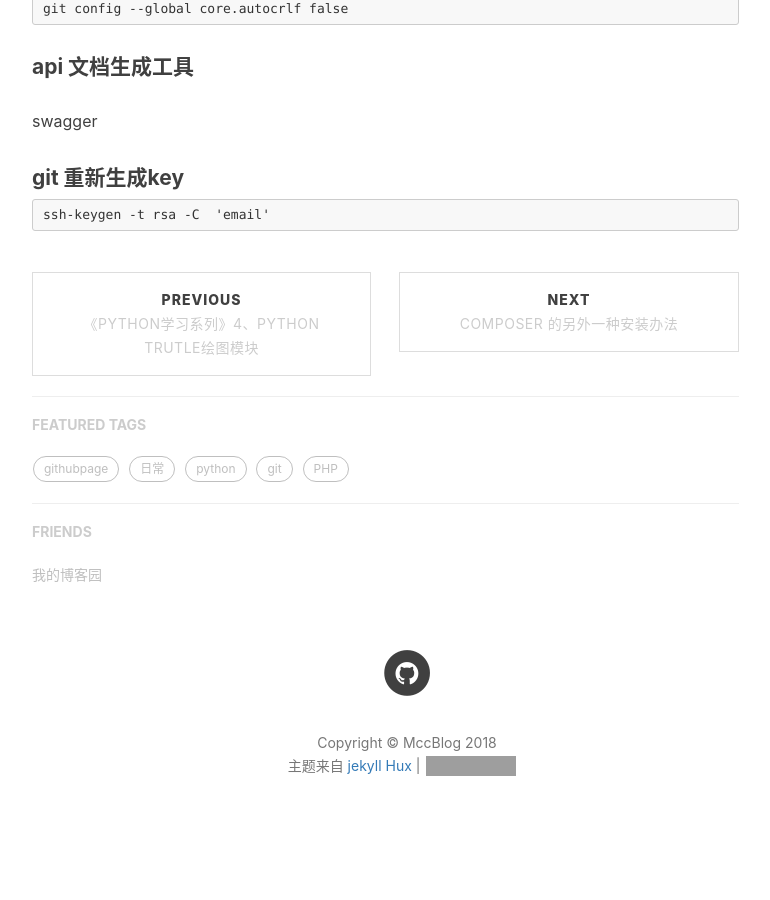
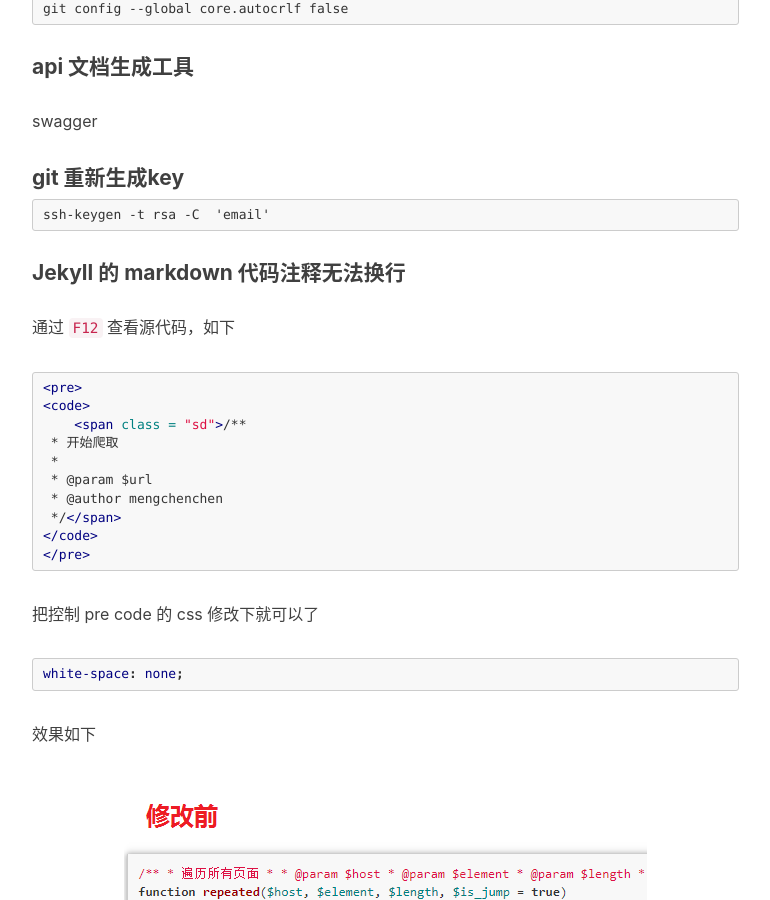
Before and after one commit to mengchenchen/mengchenchen.github.io, a Jekyll site: the page built from _posts/2018-07-09-日常操作.md, in a window 1280 px wide and 900 px high, scrolled down 1467 px. Shown: the whole window, without its empty margins (233-1003 px from the left). Built offline with Jekyll 4.4.1, drawn with Linux system fonts in a browser that asks for light colours; nearby versions of some CDN libraries; our own code applies the rules of GitHub Pages for plain Markdown files; comment, search, counter and statistics services are not loaded; before the commit the page ends 2337 px from its top, so only the background shows below that; grey boxes are pictures that could not be loaded.

Commit message:
markdown 无法自动换行

````diff
--- a/_posts/2018-07-09-日常操作.md
+++ b/_posts/2018-07-09-日常操作.md
@@ -59,3 +59,32 @@ swagger
 ```
 ssh-keygen -t rsa -C  'email'
 ```
+
+#### Jekyll 的 markdown 代码注释无法换行
+
+通过 `F12` 查看源代码，如下
+
+```html
+<pre>
+<code>
+    <span class = "sd">/**
+ * 开始爬取
+ *
+ * @param $url
+ * @author mengchenchen
+ */</span>
+</code>
+</pre>
+```
+
+把控制 pre code 的 css 修改下就可以了
+
+```css
+white-space: none;
+```
+
+效果如下
+
+
+
+![](/img/in-post/post-richangjilu/markdown无法自动换行-01.png)
````
Also changed, not shown: img/in-post/post-richangjilu/markdown无法自动换行-01.png (added).
